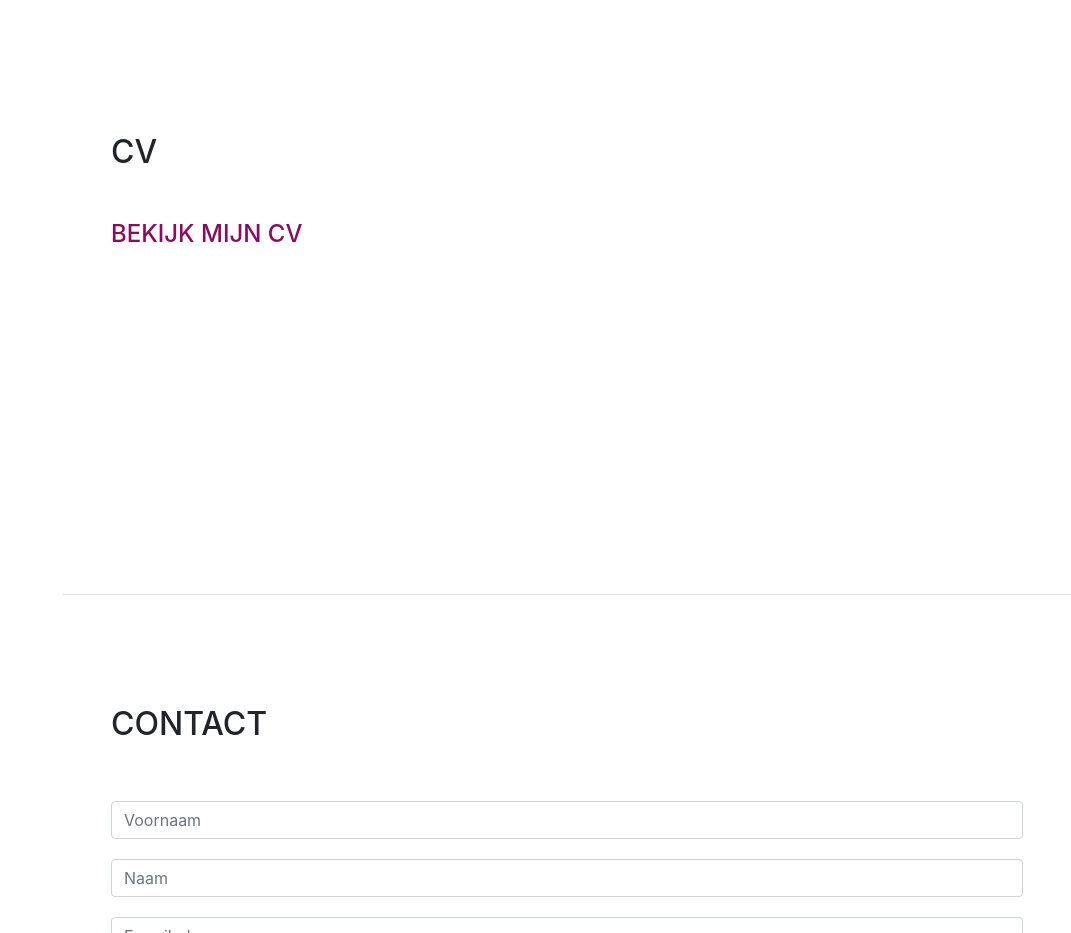
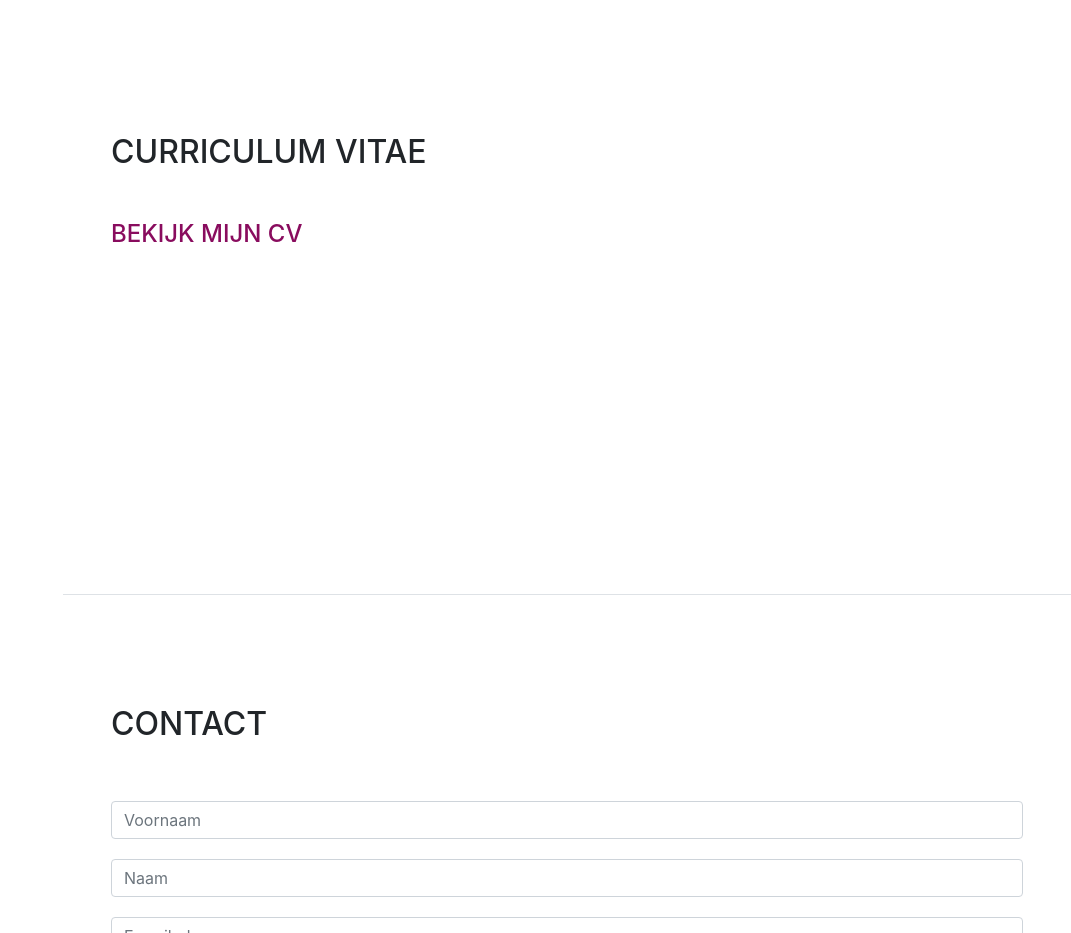
Before and after one commit to LemmensDaan/LemmensDaan.github.io, a website with bundled scripts: page index.html in a window 1280 px wide. Shown: the part 3820-4753 px from the top of the page, without its empty margins (209-1280 px from the left). Built offline with nearby package versions, Linux system fonts and the light colour scheme; a web font is replaced by a local one.

Commit message:
changed CV to full name

```diff
--- a/index.html
+++ b/index.html
@@ -1165,7 +1165,7 @@
 
       <section class="resume-section p-3 p-lg-5 d-flex flex-column" id="cv">
         <div class="my-auto">
-          <h2 class="mb-5">CV</h2>
+          <h2 class="mb-5">Curriculum Vitae</h2>
           <p></p>
           <h4><a  class=cv href="files/curriculumVitaeDaanLemmens.pdf">Bekijk mijn cv</a></h4>
 
```
